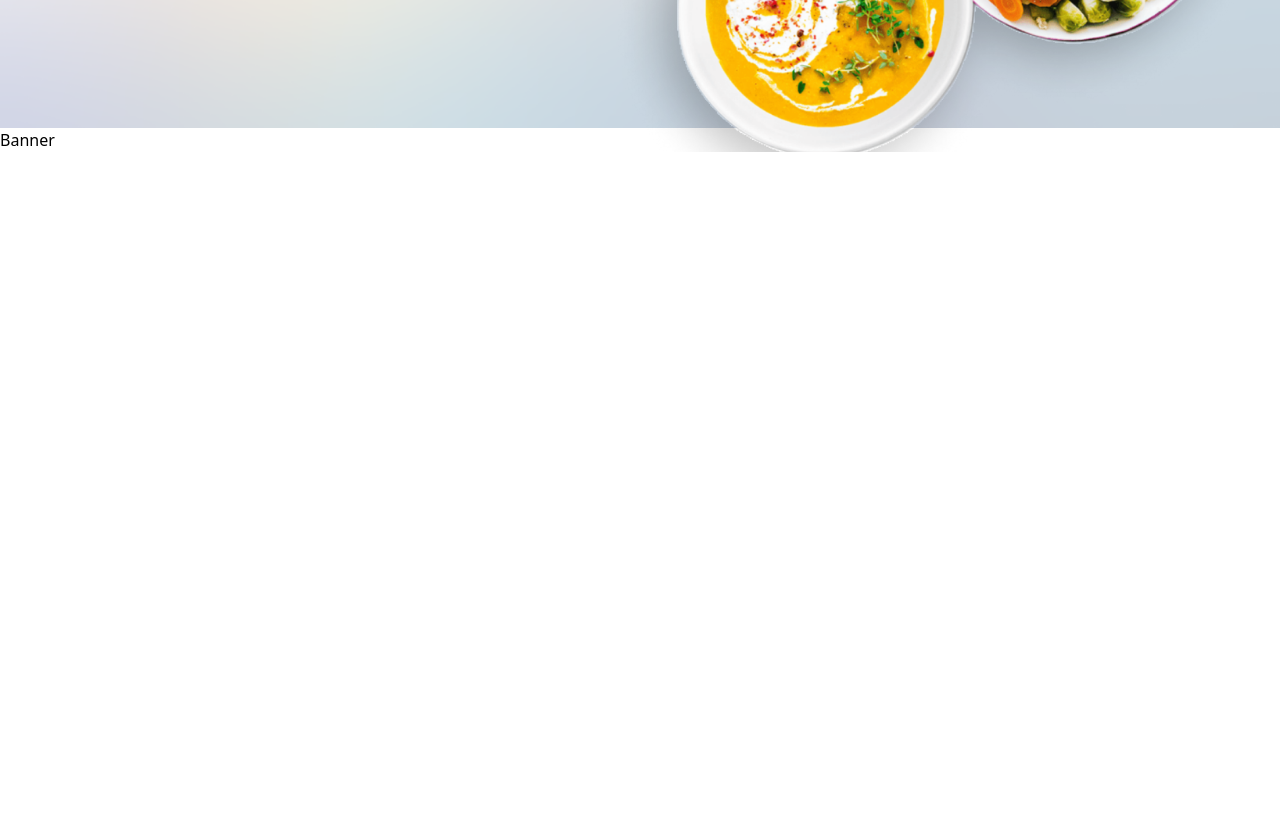
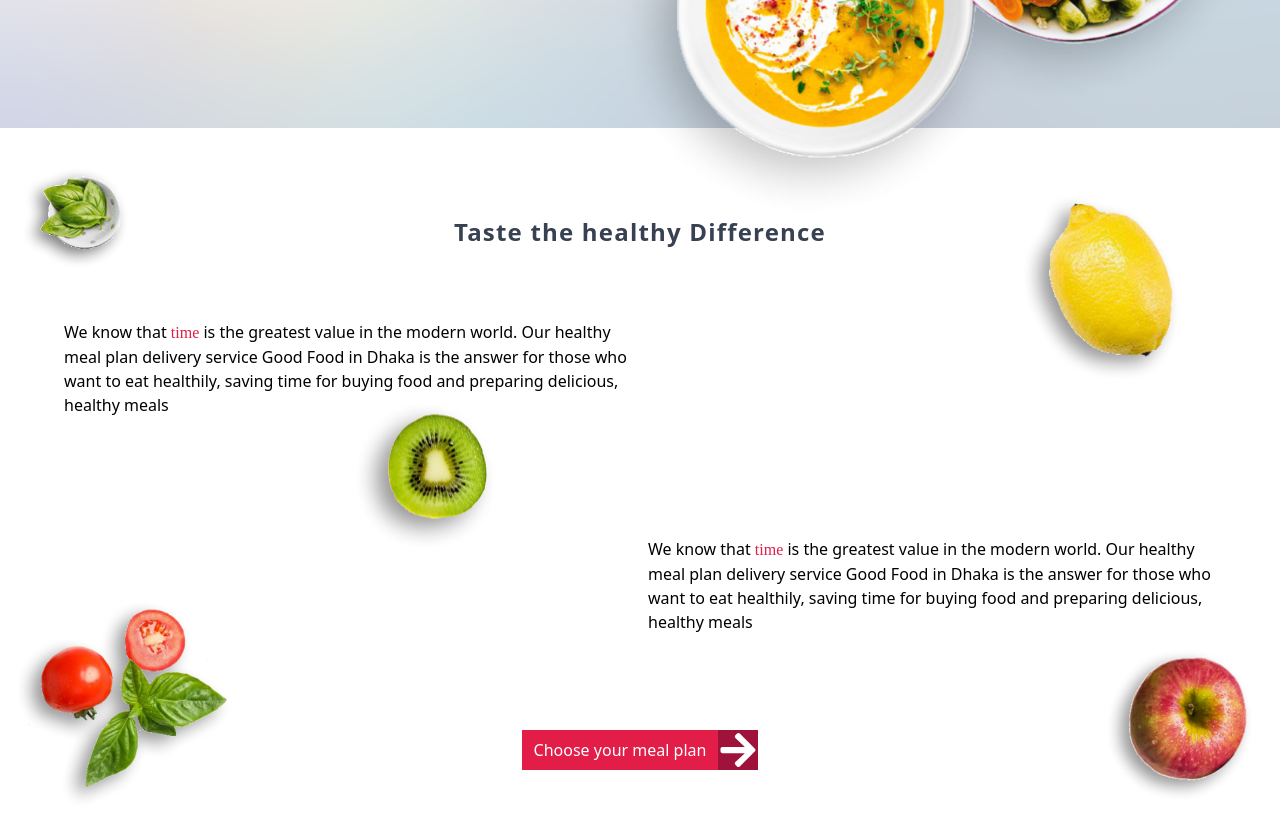
Before and after one commit to JuwelShaikh/restaurant-site, a React (Vite) app: page / in a window 1280 px wide. Shown: the part 540-1366 px from the top of the page. Before the commit the page ends 800 px from the top, so only its background shows below. Built offline with nearby package versions, Linux system fonts and the light colour scheme; a web font is replaced by a local one.

Commit message:
Banner compo added successfully

```diff
--- a/src/Components/Banner/Banner.jsx
+++ b/src/Components/Banner/Banner.jsx
@@ -1,9 +1,64 @@
-
+import Apple from '../../assets/png/apple.png'
+import Kiwi from '../../assets/png/kiwi.png'
+import Lemon from '../../assets/png/lemon.png'
+import Leaf from '../../assets/png/leaf.png'
+import Tomato from '../../assets/png/tomato.png'
+import PrimaryButton from '../Shared/PrimaryButton'
 
 const Banner = () => {
-  return (
-    <div>Banner</div>
-  )
+    return (
+        <>
+            <div className='container py-14 relative'>
+                <div>
+                    <h1 className='py-8 tracking-wider text-2xl font-semibold text-gray-700 text-center'>
+                        Taste the healthy Difference
+                    </h1>
+
+                    {/* text content section */}
+                    <div className='space-y-10'>
+                        <div className='grid grid-cols-1 sm:grid-cols-2 gap-4 py-10'>
+                            <div>
+                                <p>
+                                    We know that <span className='text-rose-600 font-cursive'>time</span> is the greatest value in the modern world.
+                                    Our healthy meal plan delivery service Good Food in Dhaka is the answer for those who want to eat healthily, saving time for buying food and preparing delicious, healthy meals
+                                </p>
+                            </div>
+                            <div></div>
+                        </div>
+                        <div className='grid grid-cols-1 sm:grid-cols-2 gap-4 py-10'>
+                            <div></div>
+                            <div>
+                                <p>
+                                    We know that <span className='text-rose-600 font-cursive'>time</span> is the greatest value in the modern world.
+                                    Our healthy meal plan delivery service Good Food in Dhaka is the answer for those who want to eat healthily, saving time for buying food and preparing delicious, healthy meals
+                                </p>
+                            </div>
+                        </div>
+                    </div>
+                    {/* btn section */}
+                    <div className='flex justify-center mt-10 sm:mt-14'>
+                        <PrimaryButton/>
+                    </div>
+                </div>
+                {/* bg fruits */}
+                <div className='absolute top-5 -left-16 sm:bottom-0 sm:left-0 opacity-50 sm:opacity-100'>
+                    <img src={Leaf} alt=""  className='max-w-[160px]'/>
+                </div>
+                <div className='absolute -bottom-16 -left-16 sm:bottom-0 sm:left-0 opacity-50 sm:opacity-100'>
+                    <img src={Tomato} alt=""  className='max-w-[280px]'/>
+                </div>
+                <div className='absolute top-10 -right-16 sm:right-20 opacity-50 sm:opacity-100'>
+                    <img src={Lemon} alt=""  className='max-w-[200px]'/>
+                </div>
+                <div className='absolute hidden sm:block bottom-0 right-0'>
+                    <img src={Apple} alt=""  className='max-w-[200px]'/>
+                </div>
+                <div className='absolute top-1/2 -translate-y-1/2 left-1/3 -translate-x-1/2 opacity-50 sm:opacity-100'>
+                    <img src={Kiwi} alt=""  className='max-w-[180px]'/>
+                </div>
+            </div>
+        </>
+    )
 }
 
 export default Banner
```
